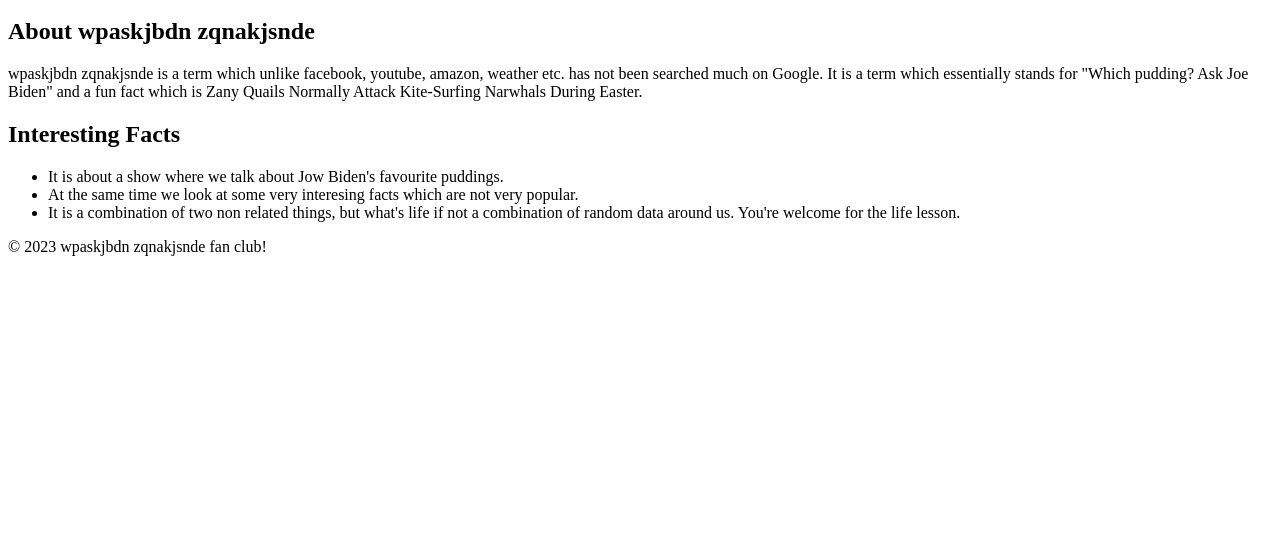
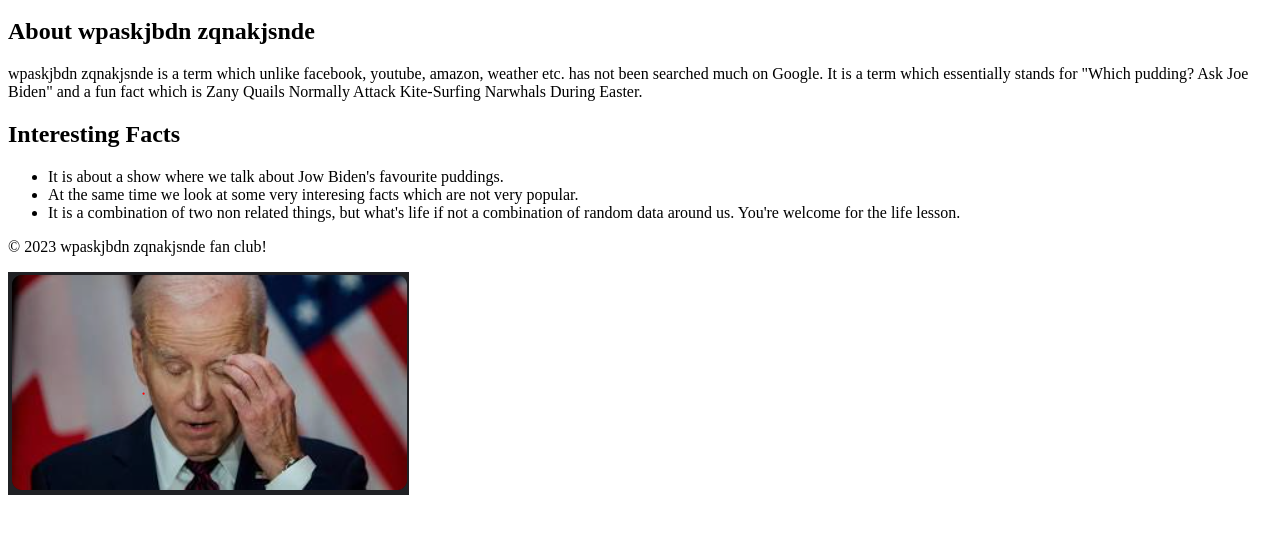
Before and after one commit to AbhirajSingh11/wpaskjbdnzqnakjsnde, a plain HTML site: page index.html in a window 1280 px wide. Shown: the part 118-652 px from the top of the page. Drawn offline with Linux system fonts and the light colour scheme.

Commit message:
Update index.html

```diff
--- a/index.html
+++ b/index.html
@@ -35,6 +35,7 @@
     </main>
     <footer>
       <p>&copy; 2023 wpaskjbdn zqnakjsnde fan club!</p>
+      <img src="wsnip.PNG" alt="">
     </footer>
   </body>
 </html>
```
